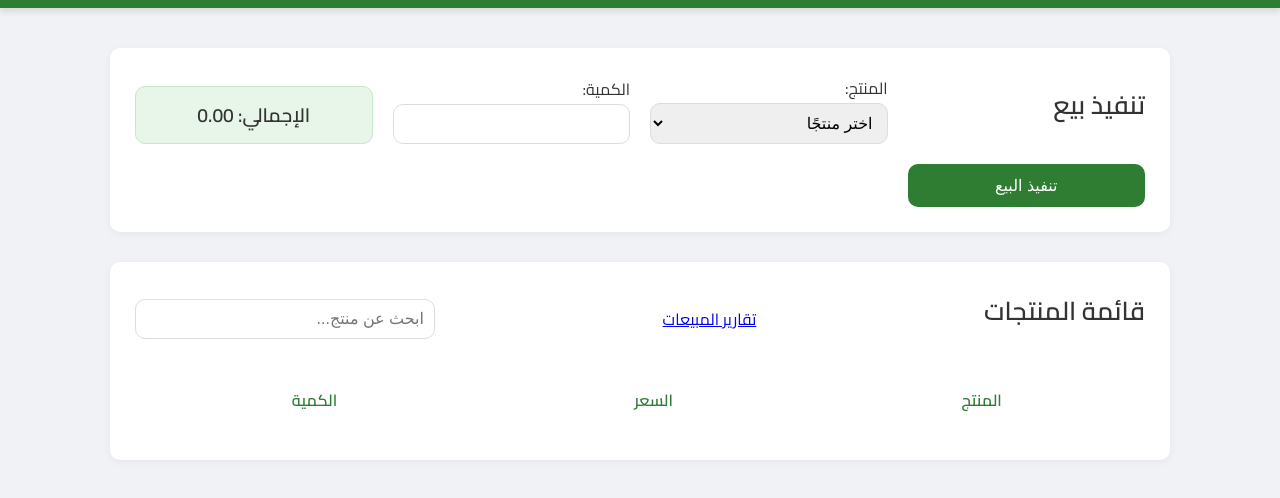
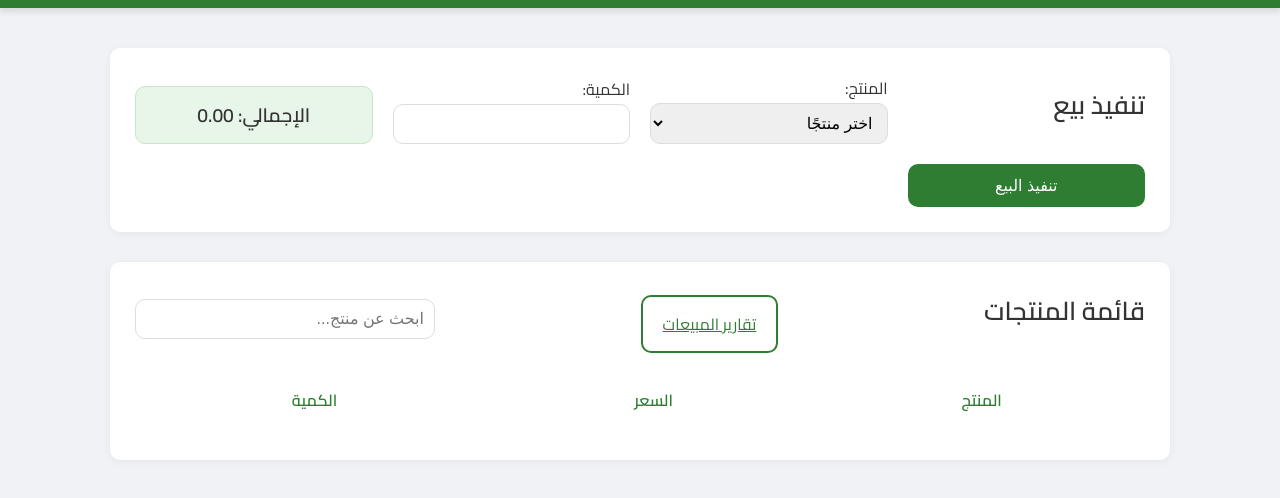
Before and after one commit to eldahhih/el, a plain HTML site: page index.html in a window 1280 px wide. Shown: the part 124-622 px from the top of the page. Drawn offline with Linux system fonts and the light colour scheme; no server answers.

Commit message:
Update index.html

```diff
--- a/index.html
+++ b/index.html
@@ -49,7 +49,10 @@
     <section class="card">
       <div style="display:flex; justify-content: space-between; align-items: center; margin-bottom: 15px;">
         <h2>قائمة المنتجات</h2>
-        <a href="reports.html">تقارير المبيعات</a>
+    <nav style="text-align:center; margin-top:10px;">
+      <a href="reports.html" class="btn" style="background:#fff; color:var(--primary-color); border:2px solid var(--primary-color);">تقارير المبيعات</a>
+    </nav>
+
         <input id="searchBox" class="search-input" placeholder="ابحث عن منتج..." />
       </div>
       <table id="products-table">
```
